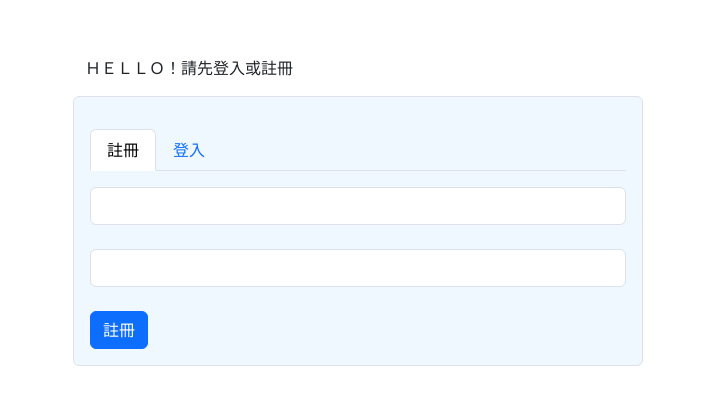
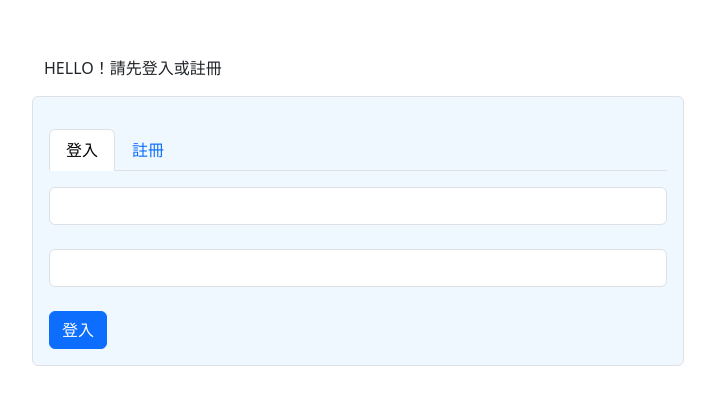
Before and after one commit to LuluuHuang/pos-system, a Vue app: page /#/login in a window 1280 px wide. Shown: the part 189-594 px from the top of the page, without its empty margins (282-997 px from the left). Built offline with nearby package versions, Linux system fonts and the light colour scheme.

Commit message:
新增登入頁面,完成登入註冊功能

```diff
--- a/src/App.vue
+++ b/src/App.vue
@@ -3,7 +3,7 @@ import { RouterView } from 'vue-router'
 </script>
 
 <template>
-  <div class="container">
+  <div class="container-fluid">
     <router-view></router-view>
   </div>
 </template>
--- a/src/assets/all.scss
+++ b/src/assets/all.scss
@@ -1 +1,6 @@
 @import "bootstrap/scss/bootstrap";
+body{
+    .container-fluid{
+        padding: 0;
+    }
+}
--- a/src/router/index.js
+++ b/src/router/index.js
@@ -20,7 +20,7 @@ const router = createRouter({
       component: MainLayouotView,
       children:[
         {
-          path:'',
+          path:'home',
           name:'Home',
           component:HomeView
         },
--- /dev/null
+++ b/src/stores/user.js
@@ -0,0 +1,49 @@
+import { defineStore } from "pinia";
+import { auth } from '@/stores/firebase.js';
+import { signOut, createUserWithEmailAndPassword, signInWithEmailAndPassword } from 'firebase/auth';
+import { ref } from 'vue';
+
+export const useUserStore = defineStore('user',()=>{
+    const user = ref(null);
+    // const isAuthenticated = ref(false);
+    // const roles = ref([]);
+
+    //登入
+    const login = async(email,password) => {
+        try{
+            const userDetail = await signInWithEmailAndPassword(auth,email,password);
+            user.value = userDetail.user;
+        }catch(error){
+            console.log(error);
+            throw error;
+        }
+    };
+
+    //登出
+    const logout = async() => {
+        try{
+            await signOut(auth);
+            user.value = null;
+        }catch(error){
+            console.log(error);
+        }
+    };
+
+    //註冊
+    const register = async(email,password) => {
+        try{
+            const regDetail = await createUserWithEmailAndPassword(auth,email,password);
+            console.log(regDetail);
+        }
+        catch(error){
+            console.log(error);
+            throw error;
+        }
+    }
+
+    return{
+        login,
+        logout,
+        register
+    }
+})
--- a/src/views/HomeView.vue
+++ b/src/views/HomeView.vue
@@ -1,65 +1,7 @@
 <template>
   <div class="row">
-    <ul class="nav nav-tabs col-6 pt-3" id="myTab" role="tablist">
-      <li class="nav-item" role="presentation">
-        <button class="nav-link active" id="reg-tab" data-bs-toggle="tab" data-bs-target="#reg" type="button" role="tab" aria-controls="reg" aria-selected="true">註冊</button>
-      </li>
-      <li class="nav-item" role="presentation">
-        <button class="nav-link" id="login-tab" data-bs-toggle="tab" data-bs-target="#login" type="button" role="tab" aria-controls="login" aria-selected="false">登入</button>
-      </li>
-    </ul>
-    <div class="tab-content" id="myTabContent">
-      <div class="tab-pane fade show active" id="reg" role="tabpanel" aria-labelledby="reg-tab">
-        <div class="col-6 pt-3">
-          <input class="form-control" type="text" name="" id="" v-model="regAccount">
-          <br>
-          <input class="form-control" type="text" name="" id="" v-model="regPassword">
-          <br>
-          <button type="button" class="btn btn-primary" @click="reg">註冊</button>
-        </div>
-      </div>
-      <div class="tab-pane fade" id="login" role="tabpanel" aria-labelledby="login-tab">
-        <div class="col-6 pt-3">
-          <input class="form-control" type="text" name="" id="" v-model="loginAccount">
-          <br>
-          <input class="form-control" type="text" name="" id="" v-model="loginPassword">
-          <br>
-          <button type="button" class="btn btn-primary" @click="login">登入</button>
-        </div>
-      </div>
+    <div class="col-6">
+      <p>首頁</p>
     </div>
   </div>
 </template>
-
-<script setup>
-import { auth } from '@/stores/firebase.js';
-import { createUserWithEmailAndPassword,signInWithEmailAndPassword } from 'firebase/auth';
-import { ref } from 'vue';
-import { useRouter } from 'vue-router';
-
-const regAccount = ref('');
-const regPassword = ref('');
-const loginAccount = ref('');
-const loginPassword = ref('');
-const router = useRouter();
-
-function reg(){
-  createUserWithEmailAndPassword(auth,regAccount.value,regPassword.value)
-  .then(
-    ()=>{
-      console.log('註冊成功');
-      router.push('/homepage');
-    }
-  )
-}
-
-function login(){
-  signInWithEmailAndPassword(auth,loginAccount.value,loginPassword.value)
-  .then(
-    ()=>{
-      console.log('登入成功');
-      router.push('/homepage');
-    }
-  )
-}
-</script>
--- a/src/views/LoginView.vue
+++ b/src/views/LoginView.vue
@@ -1,34 +1,34 @@
 <template>
 <div class="row d-flex justify-content-center align-items-center flex-column">
     <div class="col-6">
-        <p>ＨＥＬＬＯ！請先登入或註冊</p>
+        <p>HELLO！請先登入或註冊</p>
     </div>
     <div class="col-6 border border-1 p-3 rounded content">
         <ul class="nav nav-tabs col-12 pt-3" id="myTab" role="tablist">
             <li class="nav-item" role="presentation">
-                <button class="nav-link active" id="reg-tab" data-bs-toggle="tab" data-bs-target="#reg" type="button" role="tab" aria-controls="reg" aria-selected="true">註冊</button>
+                <button class="nav-link active" id="login-tab" data-bs-toggle="tab" data-bs-target="#login" type="button" role="tab" aria-controls="login" aria-selected="false">登入</button>
             </li>
             <li class="nav-item" role="presentation">
-                <button class="nav-link" id="login-tab" data-bs-toggle="tab" data-bs-target="#login" type="button" role="tab" aria-controls="login" aria-selected="false">登入</button>
+                <button class="nav-link" id="reg-tab" data-bs-toggle="tab" data-bs-target="#reg" type="button" role="tab" aria-controls="reg" aria-selected="true">註冊</button>
             </li>
         </ul>
         <div class="tab-content" id="myTabContent">
-            <div class="tab-pane fade show active" id="reg" role="tabpanel" aria-labelledby="reg-tab">
+            <div  class="tab-pane fade show active" id="login" role="tabpanel" aria-labelledby="login-tab">
+                <div class="col-12 pt-3">
+                <input class="form-control" type="text" name="" id="" v-model="loginAccount">
+                <br>
+                <input class="form-control" type="password" name="" id="" v-model="loginPassword">
+                <br>
+                <button type="button" class="btn btn-primary" @click="login">登入</button>
+                </div>
+            </div>
+            <div class="tab-pane fade"  id="reg" role="tabpanel" aria-labelledby="reg-tab">
                 <div class="col-12 pt-3">
                 <input class="form-control" type="text" name="" id="" v-model="regAccount">
                 <br>
-                <input class="form-control" type="text" name="" id="" v-model="regPassword">
+                <input class="form-control" type="password" name="" id="" v-model="regPassword">
                 <br>
                 <button type="button" class="btn btn-primary" @click="reg">註冊</button>
-                </div>
-            </div>
-            <div class="tab-pane fade" id="login" role="tabpanel" aria-labelledby="login-tab">
-                <div class="col-12 pt-3">
-                <input class="form-control" type="text" name="" id="" v-model="loginAccount">
-                <br>
-                <input class="form-control" type="text" name="" id="" v-model="loginPassword">
-                <br>
-                <button type="button" class="btn btn-primary" @click="login">登入</button>
                 </div>
             </div>
         </div>
@@ -37,36 +37,51 @@
 </template>
 
 <script setup>
-import { auth } from '@/stores/firebase.js';
-import { createUserWithEmailAndPassword,signInWithEmailAndPassword } from 'firebase/auth';
 import { ref } from 'vue';
 import { useRouter } from 'vue-router';
+import { useUserStore } from '../stores/user';
+import Swal from 'sweetalert2';
 
 const regAccount = ref('');
 const regPassword = ref('');
 const loginAccount = ref('');
 const loginPassword = ref('');
 const router = useRouter();
+const store = useUserStore();
 
-function reg(){
-createUserWithEmailAndPassword(auth,regAccount.value,regPassword.value)
-.then(
-    ()=>{
-    console.log('註冊成功');
-    router.push('/homepage');
+const login = async() => {
+    try{
+        await store.login(loginAccount.value,loginPassword.value);
+        router.push('/home');
     }
-)
+    catch(error){
+        Swal.fire({
+            text: '登入失敗',
+        });
+        loginAccount.value = '';
+        loginPassword.value = '';
+    }
 }
 
-function login(){
-signInWithEmailAndPassword(auth,loginAccount.value,loginPassword.value)
-.then(
-    ()=>{
-    console.log('登入成功');
-    router.push('/homepage');
+const reg = async() => {
+    try{
+        await store.register(regAccount.value,regPassword.value);
+        Swal.fire({
+            text: '註冊成功,請重新登入',
+        });
+        regAccount.value = '';
+        regPassword.value = '';
     }
-)
+    catch(error){
+        Swal.fire({
+            text: '註冊失敗',
+        });
+        regAccount.value = '';
+        regPassword.value = '';
+    }
 }
+
+
 </script>
 
 <style lang="css">
--- a/src/views/SearchPriceView.vue
+++ b/src/views/SearchPriceView.vue
@@ -56,7 +56,7 @@
     import Swal from 'sweetalert2';
     import { useProductsStore } from "../stores/products.js";
     import { getID, updateData }from '@/stores/firebase.js';
-    import { setDoc } from "firebase/firestore";
+    import { updateDoc } from "firebase/firestore";
     const store = useProductsStore();
     const purchasePrice = ref();
     const priceJin = ref();
@@ -97,7 +97,6 @@
         newPrice.value = {
             date:store.getCurrentTime(),
             purchasePrice:purchasePrice.value,
-            name:searchItem.value,
             prices:[
                 { weight:'斤', price:priceJin.value },
                 { weight:'兩', price:priceLiang.value },
@@ -112,7 +111,7 @@
         Swal.fire({
             text: '已更新',
         });
-        setDoc(updateData(productID.value),newPrice.value,{merge:true});
+        updateDoc(updateData(productID.value),newPrice.value,{merge:true});
         search(123);
     }
 </script>
```
